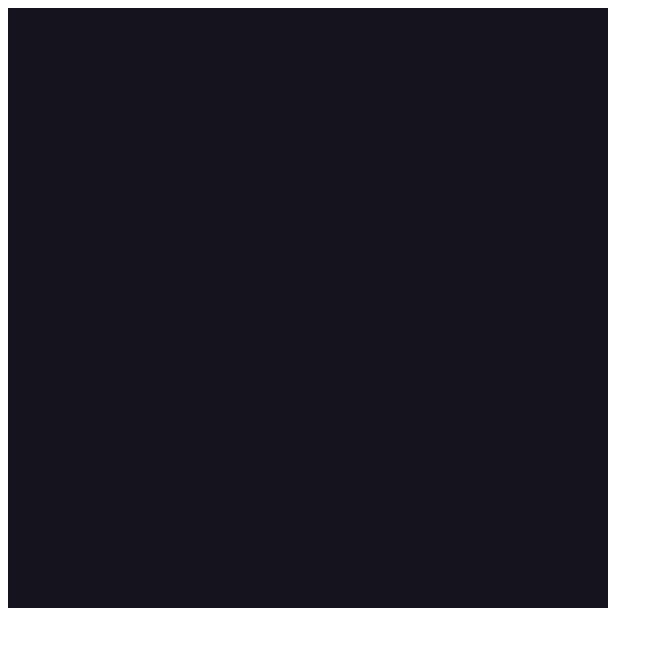
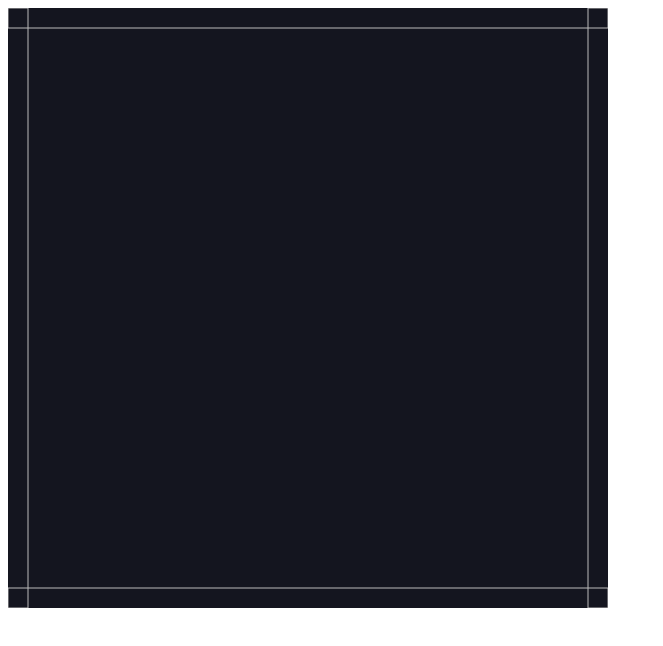
Before and after one commit to galtoubul/maze, a plain HTML site: page index.html in a window 1280 px wide. Shown: the whole page, without its empty margins (0-663 px from the left). Drawn offline with nearby package versions, Linux system fonts and the light colour scheme.

Commit message:
added the algorithm for generating the maze

```diff
--- a/index.html
+++ b/index.html
@@ -13,7 +13,7 @@
     ></script>
   </head>
   <body>
-
+    <script src="./utils.js"></script>
     <script src="./index.js"></script>
   </body>
 </html>
--- a/index.js
+++ b/index.js
@@ -1,14 +1,92 @@
 const { Engine, Render, Runner, World, Bodies } = Matter;
 
+// Basic conig for using matter.js
+const width = 600;
+const height = 600;
 const engine = Engine.create();
 const { world } = engine;
 const render = Render.create({
   element: document.body,
   engine: engine,
   options: {
-    width: 800,
-    width: 600,
+    wireframes: true,
+    width,
+    height,
   },
 });
 Render.run(render);
 Runner.run(Runner.create(), engine);
+
+// Walls
+const walls = [
+  Bodies.rectangle(width / 2, 0, width, 40, { isStatic: true }),
+  Bodies.rectangle(width / 2, height, width, 40, { isStatic: true }),
+  Bodies.rectangle(0, height / 2, 40, height, { isStatic: true }),
+  Bodies.rectangle(width, height / 2, 40, height, { isStatic: true }),
+];
+World.add(world, walls);
+
+// Maze generation
+
+const rows = 3;
+const columns = 3;
+
+// 2D array representing the visited cell (true iff visited)
+const grid = Array(rows)
+  .fill(null)
+  .map(() => Array(columns).fill(false));
+
+// 2D array representing the vertical borders (false iff the border exists)
+const verticals = Array(rows)
+  .fill(null)
+  .map(() => Array(columns - 1).fill(false));
+
+// 2D array representing the horizontal borders (false iff the border exists)
+const horizontals = Array(rows - 1)
+  .fill(null)
+  .map(() => Array(columns).fill(false));
+
+const stepThroughCell = (row, column) => {
+  if (grid[row][column]) {
+    return;
+  }
+  grid[row][column] = true;
+  const neighbors = [
+    [row - 1, column, "up"],
+    [row, column + 1, "right"],
+    [row + 1, column, "down"],
+    [row, column - 1, "left"],
+  ];
+  shuffle(neighbors);
+  console.log(neighbors);
+
+  for (let neighbor of neighbors) {
+    const [nextRow, nextColumn, direction] = neighbor;
+
+    // Ignore non valid step / visited cell
+    if (
+      nextRow >= rows ||
+      nextRow < 0 ||
+      nextColumn >= columns ||
+      nextColumn < 0 ||
+      grid[nextRow][nextColumn]
+    ) {
+      continue;
+    }
+
+    // Make a step
+
+    // Update borders
+    updatedColumn = direction === "left" ? column - 1 : column;
+    verticals[row][updatedColumn] = true;
+    updatedRow = direction === "up" ? row - 1 : row;
+    horizontals[updatedRow][column] = true;
+
+    // Step
+    stepThroughCell(nextRow, nextColumn);
+  }
+};
+
+const startRow = Math.floor(Math.random() * rows);
+const startColumn = Math.floor(Math.random() * columns);
+stepThroughCell(startRow, startColumn);
--- /dev/null
+++ b/utils.js
@@ -0,0 +1,7 @@
+const shuffle = (arr) => {
+  let counter = arr.length;
+  while (counter--) {
+    const index = Math.floor(Math.random() * counter);
+    [arr[counter], arr[index]] = [arr[index], arr[counter]];
+  }
+};
```
